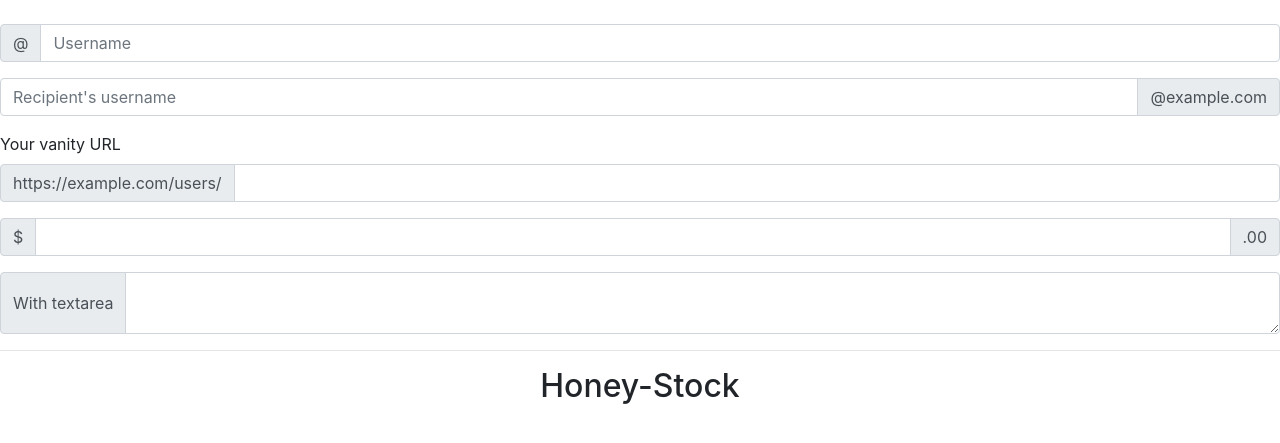
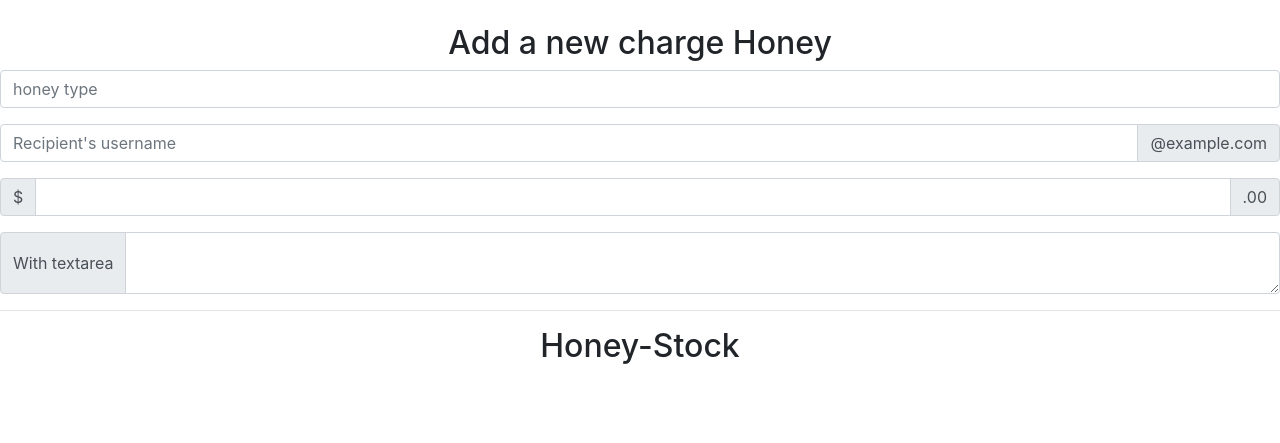
Before and after one commit to HAUDRAUFHAUN/BeeBase, a Flask app: page /honey in a window 1280 px wide. Shown: the part 66-509 px from the top of the page. Run offline with Flask 2, Linux system fonts and the light colour scheme; some libraries are stand-ins or nearby versions.

Commit message:
edit charge form

```diff
--- a/templates/honey.html
+++ b/templates/honey.html
@@ -3,11 +3,9 @@
 {% block title %} Honey {% endblock %}
 
 {% block body %}
+<h2 align="center">Add a new charge Honey</h2>
 <div class="input-group mb-3">
-    <div class="input-group-prepend">
-        <span class="input-group-text" id="basic-addon1">@</span>
-    </div>
-    <input type="text" class="form-control" placeholder="Username" aria-label="Username"
+    <input type="text" class="form-control" placeholder="honey type" aria-label="Honeytype"
         aria-describedby="basic-addon1">
 </div>
 
@@ -17,14 +15,6 @@
     <div class="input-group-append">
         <span class="input-group-text" id="basic-addon2">@example.com</span>
     </div>
-</div>
-
-<label for="basic-url">Your vanity URL</label>
-<div class="input-group mb-3">
-    <div class="input-group-prepend">
-        <span class="input-group-text" id="basic-addon3">https://example.com/users/</span>
-    </div>
-    <input type="text" class="form-control" id="basic-url" aria-describedby="basic-addon3">
 </div>
 
 <div class="input-group mb-3">
```
